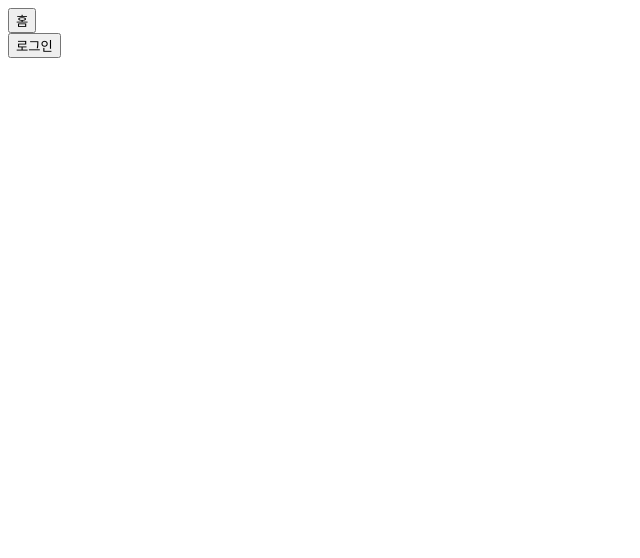
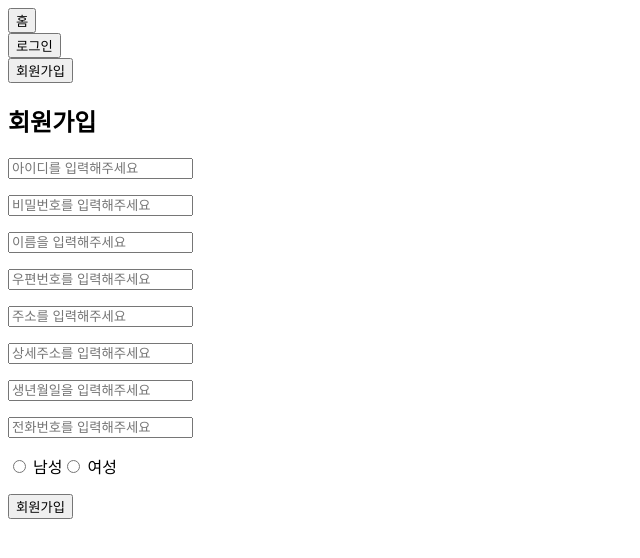
Before and after one commit to Y-Taxi/Y-Frontend, a Vue app: page /userJoin in a window 1280 px wide. Before the commit this address had no page. Shown: the top 558 px of the page, without its empty margins (0-640 px from the left). Built offline with nearby package versions, Linux system fonts and the light colour scheme.

Commit message:
[main] 회원가입 페이지 추가

```diff
--- a/src/router/index.js
+++ b/src/router/index.js
@@ -2,6 +2,7 @@
 
 import HomeView from '../view/HomeView.vue'
 import LoginView from '../view/LoginView.vue'
+import UserJoinView from '../view/UserJoinView.vue'
 
 const router = createRouter({
   history: createWebHistory(""),
@@ -16,6 +17,11 @@
       name: "login",
       component: LoginView,
     },
+    {
+      path: "/userJoin",
+      name: "userJoin",
+      component: UserJoinView,
+    },
   ],
 });
 
--- a/src/view/MainView.vue
+++ b/src/view/MainView.vue
@@ -3,6 +3,7 @@
     <br/>
     <button @click="goToLogin">로그인</button>
     <br/>
+    <button @click="goToUserJoin">회원가입</button>
     <router-view></router-view>
   </template>
 
@@ -14,6 +15,9 @@
         },
         goToLogin(){
           this.$router.push('/login'); //로그인 페이지로 이동
+        },
+        goToUserJoin(){
+          this.$router.push('/userJoin'); //회원가입 페이지로 이동
         }
       }
     }
--- /dev/null
+++ b/src/view/UserJoinView.vue
@@ -0,0 +1,97 @@
+<script setup>
+import axios from 'axios'
+import { ref } from 'vue'
+
+
+const connectData = ref('') // 상태 출력용
+
+const userId = ref("");
+const userPassword = ref("");
+const userName = ref("");
+const zipCode = ref("");
+const address = ref("");
+const subAddress = ref("");
+const birth = ref("");
+const gender = ref("");
+const genderOptions = [
+  { value: '1', label: '남성' },
+  { value: '2', label: '여성' },
+];
+const userPhone = ref("");
+
+const userJoin = async () => {
+  try {
+      const { data } = await axios.post("/join/userJoin", {
+        joinType: "U",
+        userLoginId: userId.value,
+        userPwd: userPassword.value,
+        userNm: userName.value,
+        userZipCode: zipCode.value,
+        userAddress: address.value,
+        userSubAddress: subAddress.value,
+        userBirth: birth.value,
+        userGender: gender.value,
+        userPhone: userPhone.value
+    })
+    console.log('Success:', data)
+    connectData.value = '회원가입 성공: ' + JSON.stringify(data)
+  } catch (error) {
+    console.error('Error:', error.response?.data || error.message)
+    connectData.value = '회원가입 실패'
+  }
+}
+</script>
+<template>
+<div>
+    <div>
+        <h2>회원가입</h2>
+        <div id="joinUserForm">
+            <p>
+                <input v-model="userId" name="uid" class="w3-input" placeholder="아이디를 입력해주세요"><br>
+            </p>
+            <p>
+                <input v-model="userPassword" name="password" class="w3-input" placeholder="비밀번호를 입력해주세요" type="password">
+            </p>
+            <p>
+                <input v-model="userName" name="userNm" class="w3-input" placeholder="이름을 입력해주세요">
+            </p>
+            <p>
+                <input v-model="zipCode" name="zipCode" class="w3-input" placeholder="우편번호를 입력해주세요">
+            </p>
+            <p>
+                <input v-model="address" name="Address" class="w3-input" placeholder="주소를 입력해주세요">
+            </p>
+            <p>
+                <input v-model="subAddress" name="subAddress" class="w3-input" placeholder="상세주소를 입력해주세요">
+            </p>
+            <p>
+                <input v-model="birth" name="birth" class="w3-input" placeholder="생년월일을 입력해주세요">
+            </p>
+             <p>
+                <input v-model="userPhone" name="phone" class="w3-input" placeholder="전화번호를 입력해주세요">
+            </p>
+             <p>
+                <label
+                    v-for="option in genderOptions"
+                    :key="option.value"
+                    class="mr-4"
+                    >
+                <input
+                    type="radio"
+                    name="gender"
+                    :value="option.value"
+                    v-model="gender"
+                />
+                {{ option.label }}
+                </label>
+            </p>
+            <p>
+                <button type="submit" class="w3-button w3-green w3-round" @click="userJoin()">회원가입</button>
+            </p>
+            <div class="login">
+                <h1>{{ connectData }}</h1>
+            </div>
+        </div>
+    </div>
+</div>
+</template>
```
